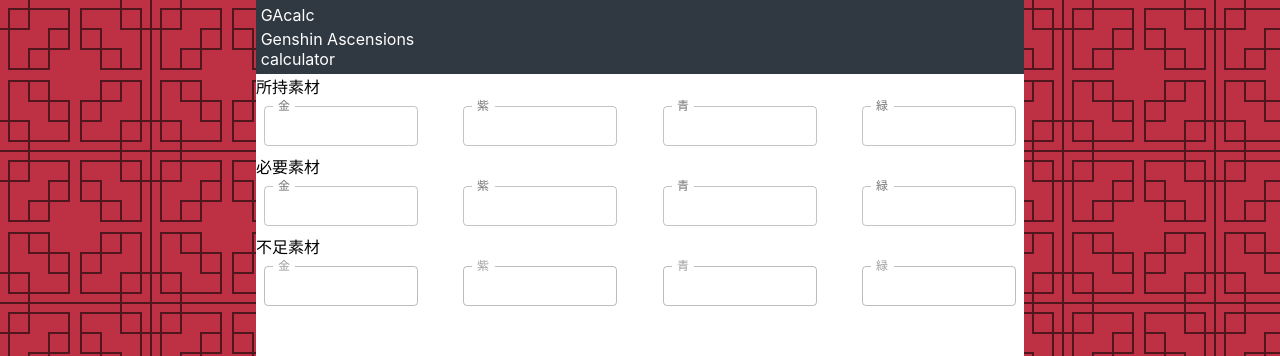
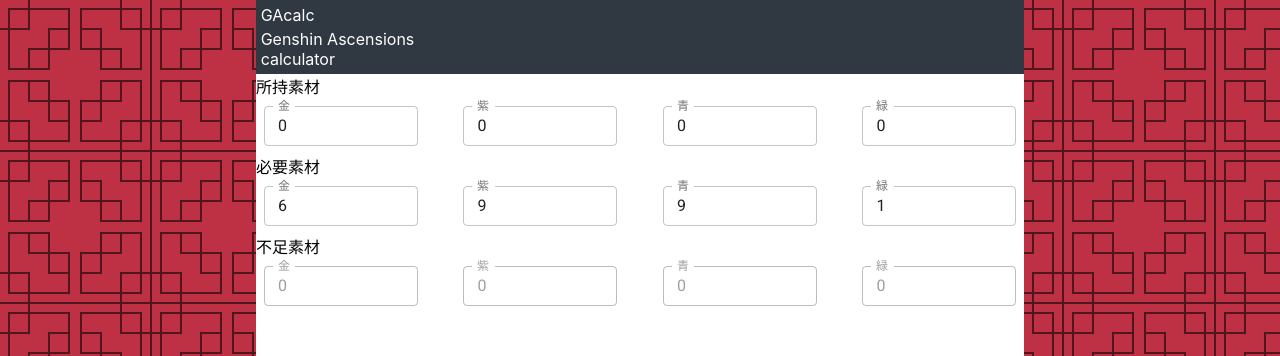
Before and after one commit to RAINeko256/gacalc, a React (Create React App) app: page / in a window 1280 px wide. Shown: the top 356 px of the page. Built offline with nearby package versions, Linux system fonts and the light colour scheme.

Commit message:
入力部分の完成
計算コンポーネントをクラスに変え、
所持、必要、不足の３種類ごとに４つずつstateに変数を作って入力できるようにした

```diff
--- a/src/App.js
+++ b/src/App.js
@@ -16,22 +16,51 @@
 }
 
 //コンテンツ
-const useStyles = makeStyles((theme) => ({
-  root: {
-    "& .MuiTextField-root": {
-      margin: theme.spacing(1),
-      width: "25ch",
-    },
-  },
-}));
 
-function Calc() {
-  const classes = useStyles();
 
+
+class Calc extends React.Component{
+  constructor(props){
+    super(props);
+    this.handleChange=this.handleChange.bind(this);
+    this.calculate = this.calculate.bind(this);
+    this.state={
+      pm : 0,
+      pp : 0,
+      pb : 0,
+      pg : 0,
+      //p*は所持している素材の個数
+      nm : 6,
+      np : 9,
+      nb : 9,
+      ng : 1,
+      //n*は必要な素材の個数
+      sm : 0,
+      sp : 0,
+      sb : 0,
+      sg : 0,
+      //s*は不足分（表示する素材の個数)
+    };
+  }
+
+  async calculate(){
+    //const m_shotage , p_shortage , b_shortage , g_shortage;
+    this.state.sg = (this.state.pg < this.state.ng) ? (this.state.ng - this.state.pg) : 0;
+    console.log(this.state.sg);
+  }
+
+  handleChange = props => event =>{
+    this.setState({
+    [props] : event.target.value
+    });
+    this.calculate();
+  };
+
+  render(){
     return (
       <div className="main">
         <p>所持素材</p>
-      <form className={classes.root} noValidate autoComplete="off">
+        <form className={this.props.classes.root} noValidate autoComplete="off">
           <TextField
             id="outlined-number"
             label="金"
@@ -43,6 +72,8 @@
             className="input"
             style={{width : '20%'}}
             size="small"
+            value={this.state.pm}
+            onChange={this.handleChange('pm')}
           />
           <TextField
             id="outlined-number"
@@ -55,6 +86,8 @@
             className="input"
             style={{width : '20%'}}
             size="small"
+            value={this.state.pp}
+            onChange={this.handleChange('pp')}
           />
           <TextField
             id="outlined-number"
@@ -67,6 +100,8 @@
             className="input"
             style={{width : '20%'}}
             size="small"
+            value={this.state.pb}
+            onChange={this.handleChange('pb')}
           />
           <TextField
             id="outlined-number"
@@ -79,10 +114,12 @@
             className="input"
             style={{width : '20%'}}
             size="small"
+            value={this.state.pg}
+            onChange={this.handleChange('pg')}
           />
         </form>
         <p>必要素材</p>
-      <form className={classes.root} noValidate autoComplete="off">
+        <form className={this.props.classes.root} noValidate autoComplete="off">
           <TextField
             id="outlined-number"
             label="金"
@@ -94,6 +131,9 @@
             className="input"
             style={{width : '20%'}}
             size="small"
+            defaultValue={this.state.nm}
+            value={this.state.nm}
+            onChange={this.handleChange('nm')}
           />
           <TextField
             id="outlined-number"
@@ -106,6 +146,9 @@
             className="input"
             style={{width : '20%'}}
             size="small"
+            defaultValue={this.state.np}
+            value={this.state.np}
+            onChange={this.handleChange('np')}
           />
           <TextField
             id="outlined-number"
@@ -118,6 +161,9 @@
             className="input"
             style={{width : '20%'}}
             size="small"
+            defaultValue={this.state.nb}
+            value={this.state.nb}
+            onChange={this.handleChange('nb')}
           />
           <TextField
             id="outlined-number"
@@ -130,10 +176,13 @@
             className="input"
             style={{width : '20%'}}
             size="small"
+            defaultValue={this.state.ng}
+            value={this.state.ng}
+            onChange={this.handleChange('ng')}
           />
         </form>
         <p>不足素材</p>
-      <form className={classes.root} noValidate autoComplete="off">
+        <form className={this.props.classes.root} noValidate autoComplete="off">
           <TextField
             id="outlined-number"
             label="金"
@@ -146,6 +195,7 @@
             style={{width : '20%'}}
             size="small"
             disabled="true"
+            value={this.state.sm}
           />
           <TextField
             id="outlined-number"
@@ -159,6 +209,7 @@
             style={{width : '20%'}}
             size="small"
             disabled="true"
+            value={this.state.sp}
           />
           <TextField
             id="outlined-number"
@@ -172,6 +223,7 @@
             style={{width : '20%'}}
             size="small"
             disabled="true"
+            value={this.state.sb}
           />
           <TextField
             id="outlined-number"
@@ -185,10 +237,12 @@
             style={{width : '20%'}}
             size="small"
             disabled="true"
+            value={this.state.sg}
           />
         </form>
       </div>
     );
+  }
   }
 //フッター
 function Footer() {
@@ -209,10 +263,20 @@
 }
 
 function App() {
+  const useStyles = makeStyles((theme) => ({
+    root: {
+      "& .MuiTextField-root": {
+        margin: theme.spacing(1),
+        width: "25ch",
+      },
+    },
+  }));
+  const classes = useStyles();
+
   return (
     <div className="App">
       <Header />
-      <Calc />
+      <Calc classes={classes}/>
       <Footer />
     </div>
   );
```
Lines whose indentation alone changed are shown as unchanged.
